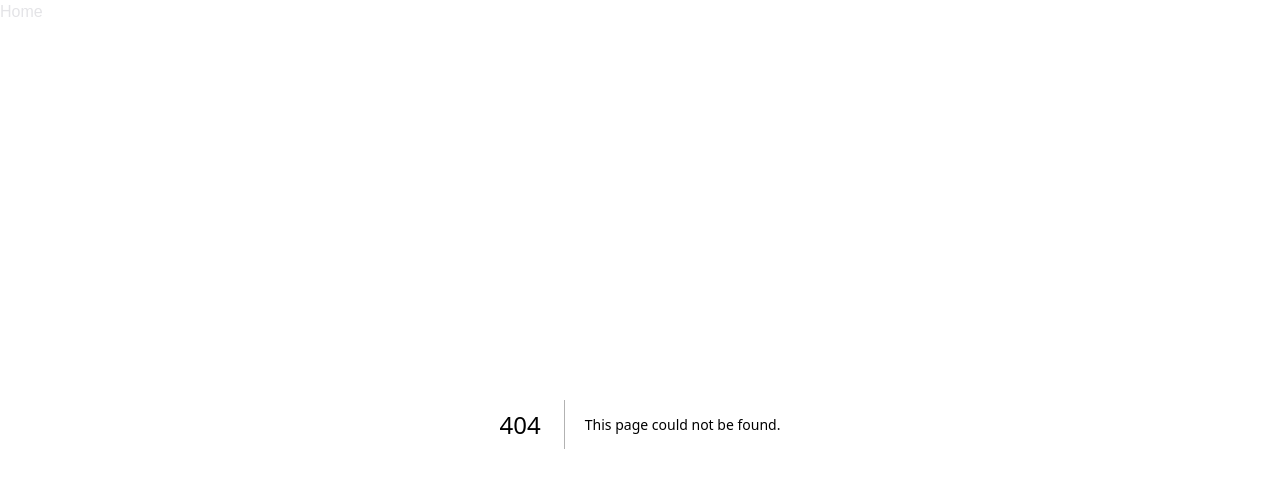
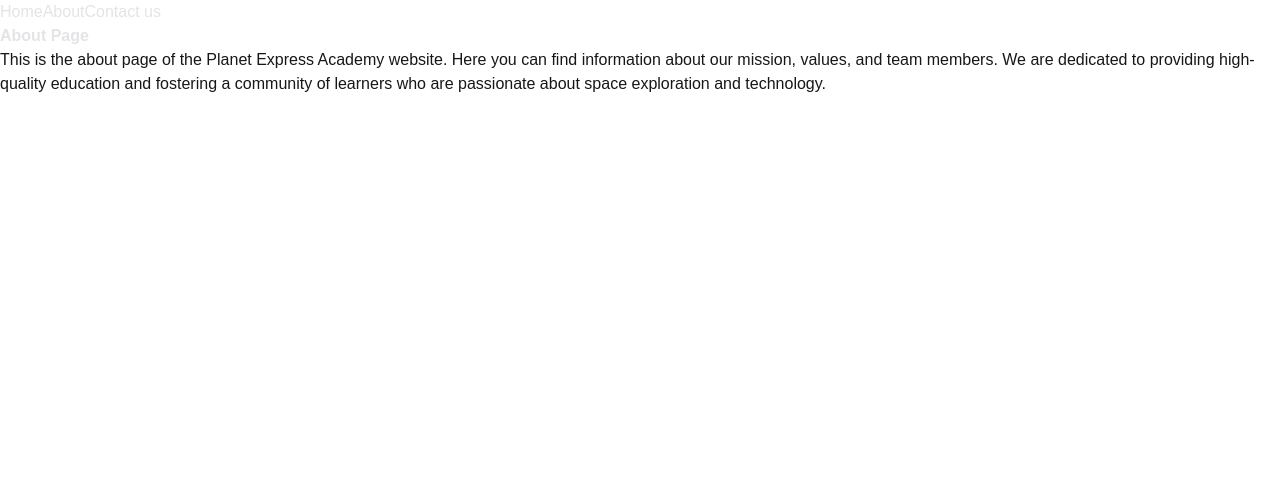
Before and after one commit to HaLund/next-js-intro, a Next.js app: page /about/founders in a window 1280 px wide. Before the commit this address had no page. Shown: the top 488 px of the page. Built offline with nearby package versions, Linux system fonts and the light colour scheme.

Commit message:
Added a basic menu

```diff
--- /dev/null
+++ b/app/about/founders/page.tsx
@@ -0,0 +1,10 @@
+export default function AboutPage() {
+  return (
+    <main>
+      <h1 className="font-bold text-zinc-200">About Page</h1>
+      <p>
+        This is the about page of the Planet Express Academy website. Here you can find information about our mission, values, and team members. We are dedicated to providing high-quality education and fostering a community of learners who are passionate about space exploration and technology.
+      </p>
+    </main>
+  );
+}
--- /dev/null
+++ b/app/about/layout.tsx
@@ -0,0 +1,19 @@
+// import "./global.css";
+import Link from "next/link";
+
+export default function AboutLayout({ children, }: Readonly<{
+  children: React.ReactNode;
+}>) {
+  return (
+    <div>
+      <header>
+        {/* <nav>
+          <Link className="pb-3" href="/">Home</Link>
+          <Link className="pb-3" href="/about/founders">About</Link>
+          <Link className="pb-3" href="/contact">Contact</Link>
+        </nav> */}
+      </header>
+      <main>{children}</main>
+    </div>
+  );
+}
--- /dev/null
+++ b/app/contact/page.tsx
@@ -0,0 +1,10 @@
+export default function ContactPage() {
+  return (
+    <main>
+      <h1 className="font-bold text-zinc-200">Contact Page</h1>
+      <p>
+        This is the contact page of the Planet Express Academy website. If you have any questions, inquiries, or feedback, please feel free to reach out to us. We value your input and look forward to hearing from you!
+      </p>
+    </main>
+  );
+}
--- a/app/layout.tsx
+++ b/app/layout.tsx
@@ -31,8 +31,14 @@ export default function RootLayout({
       <body className="min-h-full flex flex-col">
         <header>
           <nav>
-            <Link href="/" className="text-zinc-200">
+            <Link className="pb-3 text-zinc-200 col-end-2" href="/">
               Home
+            </Link>
+            <Link className="pb-3 text-zinc-200" href="/about/founders">
+              About
+            </Link>
+            <Link className="pb-3 text-zinc-200" href="/contact">
+              Contact us
             </Link>
           </nav>
         </header>
--- a/app/page.tsx
+++ b/app/page.tsx
@@ -1,7 +1,7 @@
 //import Image from "next/image";
 import Hero from "../components/hero_component";
 
-export default function Home() {
+export default function HomePage() {
   return (
     <main>
       <Hero />
```
